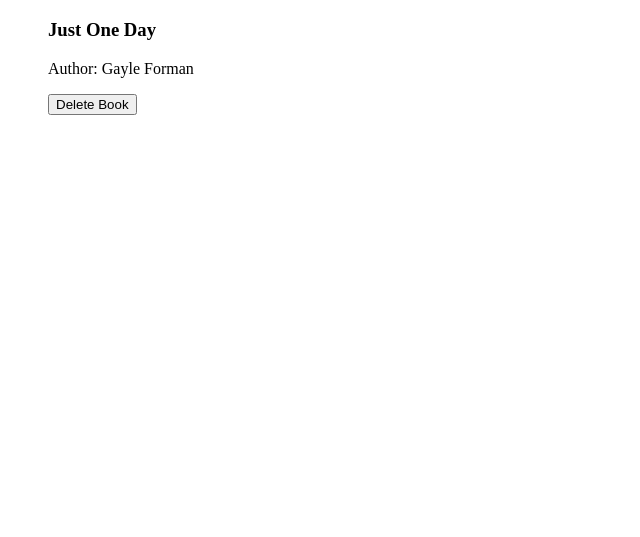
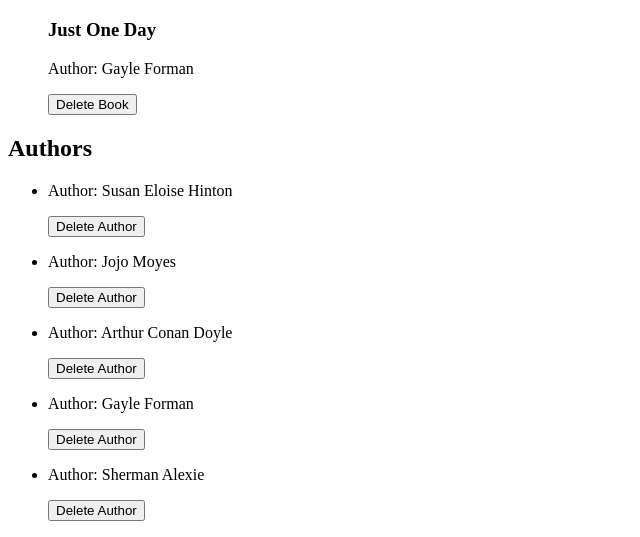
Before and after one commit to Lynguyen817/Book-Alchemy, a Flask app: page / in a window 1280 px wide. Shown: the part 1019-1556 px from the top of the page, without its empty margins (0-640 px from the left). Before the commit the page ends 1134 px from the top, so only its background shows below. Run offline with Flask 3, Linux system fonts and the light colour scheme.

Commit message:
Implement the delete author command

```diff
--- a/app.py
+++ b/app.py
@@ -76,6 +76,22 @@ def delete_book(book_id):
         return f"Error: {str(e)}"
 
 
+@app.route('/author/<int:author_id>/delete', methods=['POST'])
+def delete_author(author_id):
+    try:
+        author = Author.query.get_or_404(author_id)
+
+        # Delete all books that associated with the author
+        Book.query.filter_by(author_id=author.id).delete()
+
+        db.session.delete(author)
+        db.session.commit()
+
+        return redirect('/', code=303)
+    except Exception as e:
+        return f"Error: {str(e)}"
+
+
 @app.route('/', methods=['GET', 'POST'])
 def home():
     search_query = None
@@ -99,7 +115,8 @@ def home():
         books = Book.query.join(Author).order_by(Author.name, Book.title).all()
 
     #formatted_books = [{'title': book.title, 'author': book.author} for book in books]
-    return render_template('home.html', books=books)
+    authors = Author.query.all()
+    return render_template('home.html', books=books, authors=authors)
 
 
 if __name__ == "__main__":
--- a/templates/home.html
+++ b/templates/home.html
@@ -36,5 +36,17 @@
       </li>
       {% endfor %}
     </ul>
+
+    <h2>Authors</h2>
+    <ul>
+        {% for author in authors %}
+            <li>
+                <p>Author: {{ author.name }}</p>
+                <form action="{{ url_for('delete_author', author_id=author.id) }}" method="POST">
+                    <button type="submit">Delete Author</button>
+                </form>
+            </li>
+        {% endfor %}
+    </ul>
   </body>
 </html>
```
Also changed, not shown: data/library.sqlite.
